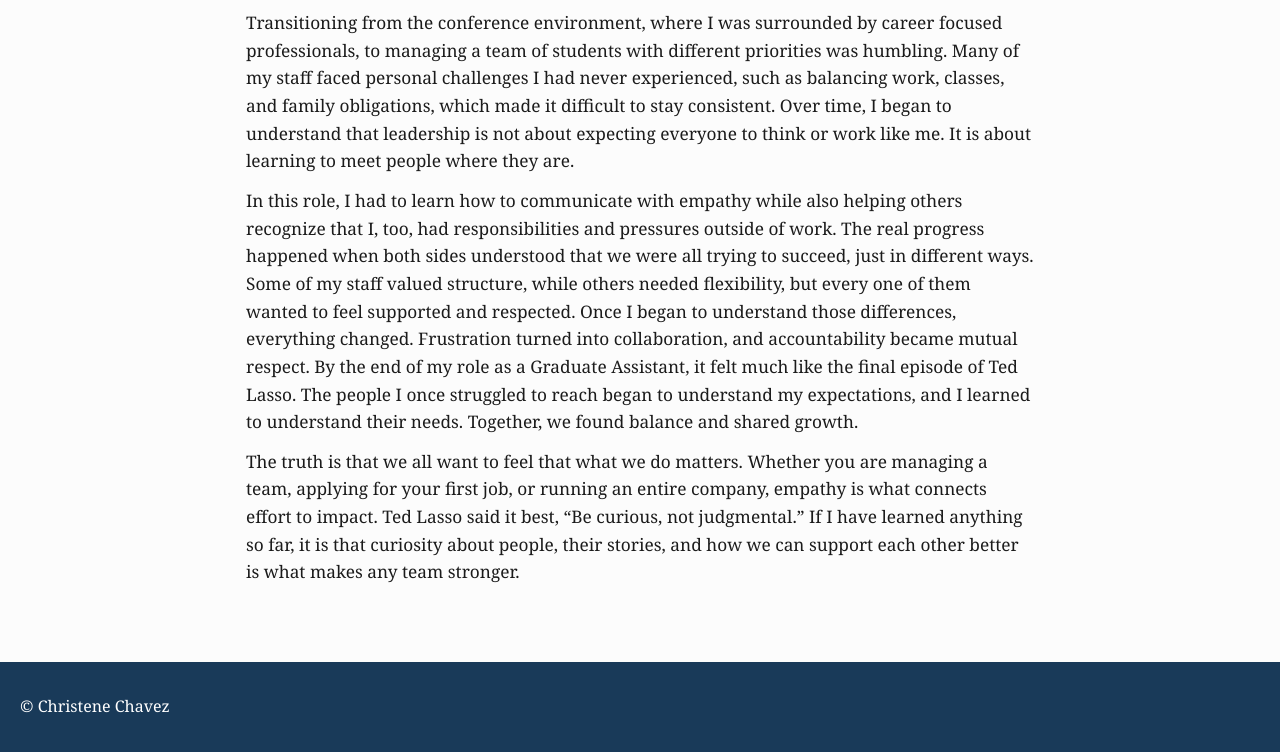
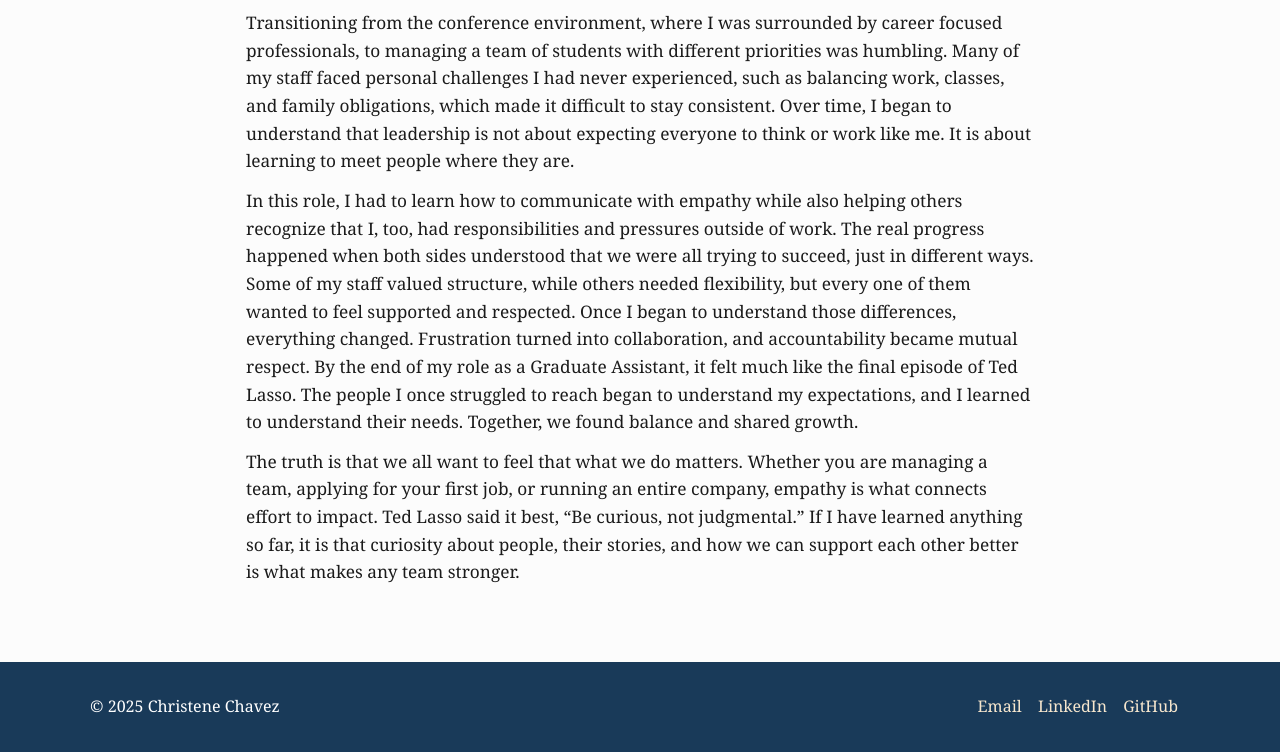
Before and after one commit to christenechavez/christenechavez.github.io, a plain HTML site: page writing/biscuits-belief-and-being-the-boss.html in a window 1280 px wide. Shown: the part 1357-2109 px from the top of the page. Drawn offline with Linux system fonts and the light colour scheme.

Commit message:
Update biscuits-belief-and-being-the-boss.html

```diff
--- a/writing/biscuits-belief-and-being-the-boss.html
+++ b/writing/biscuits-belief-and-being-the-boss.html
@@ -53,9 +53,25 @@
     </article>
   </main>
 
-  <footer class="site-footer">
-    <p>© <span id="year"></span> Christene Chavez</p>
-  </footer>
-  <script src="/assets/script.js" defer></script>
+<footer class="site-footer">
+  <div class="wrap">
+    <p>© <span id="y"></span> Christene Chavez</p>
+    <nav aria-label="Contact">
+      <a href="mailto:youremail@domain.com">Email</a>
+      <a href="https://www.linkedin.com/in/christenechavez" target="_blank" rel="noopener">LinkedIn</a>
+      <a href="https://github.com/christenechavez" target="_blank" rel="noopener">GitHub</a>
+    </nav>
+  </div>
+</footer>
+
+<script>
+  // Sets current year dynamically
+  (function(){
+    var el = document.getElementById('y');
+    if (el) el.textContent = new Date().getFullYear();
+  })();
+</script>
+
+<script src="../assets/script.js" defer></script>
 </body>
 </html>
```
